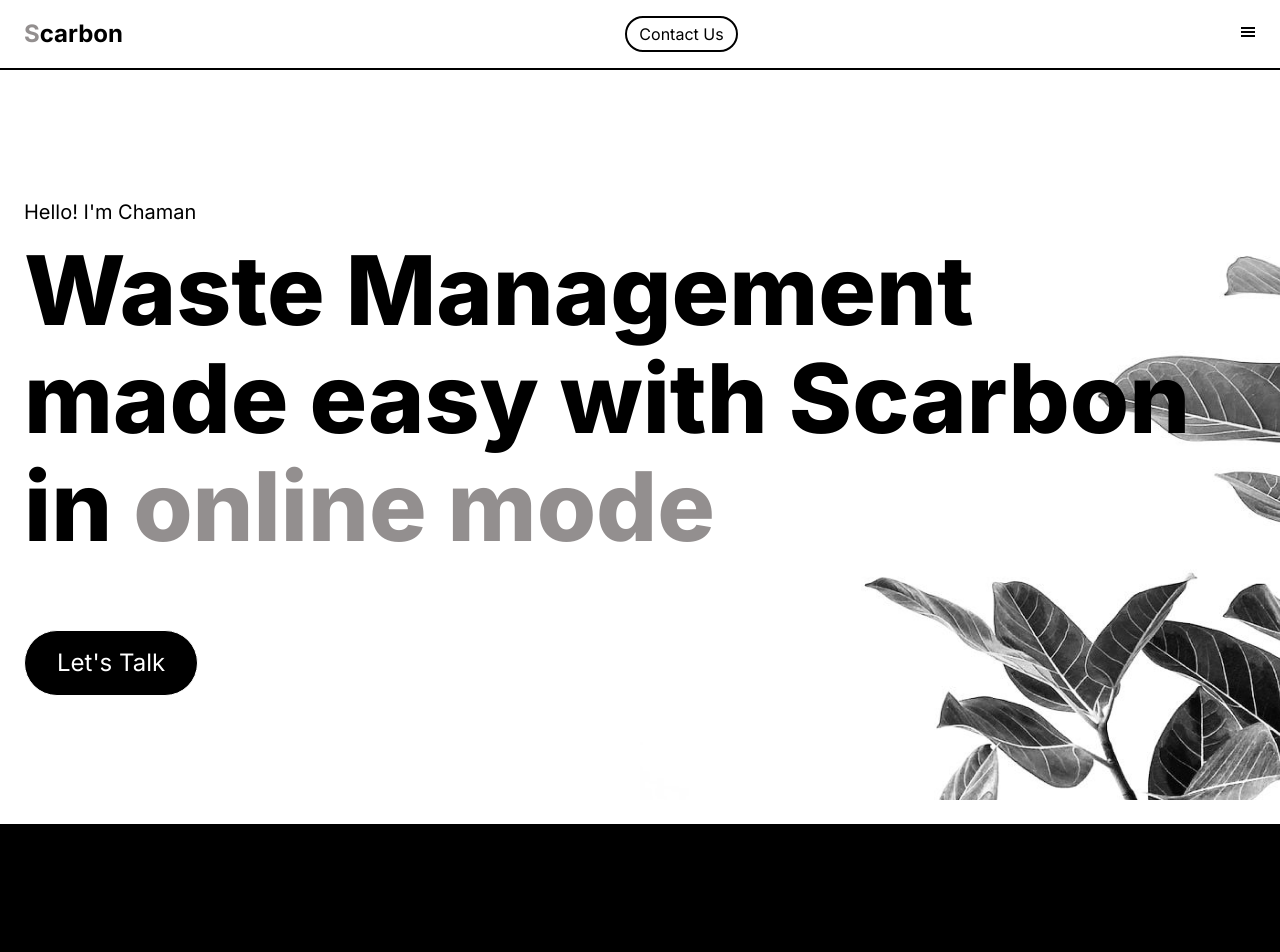
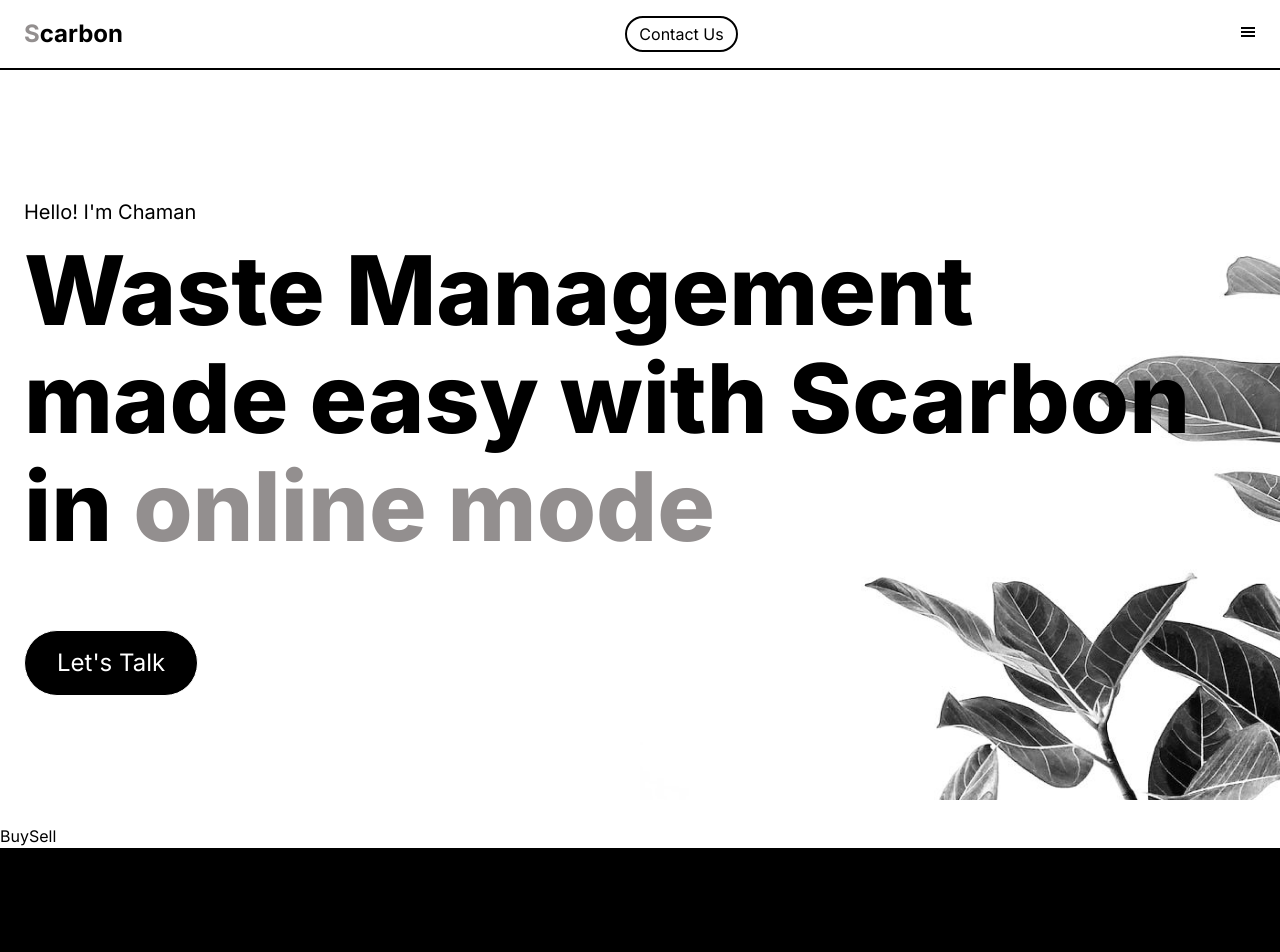
Before and after one commit to theMitocondria/vaibhav-frontend, a Next.js app: page / in a window 1280 px wide. Shown: the top 952 px of the page. Built offline with nearby package versions, Linux system fonts and the light colour scheme.

Commit message:
buy and sell

```diff
--- a/app/page.js
+++ b/app/page.js
@@ -1,3 +1,4 @@
+import BuySell from "@/component/BuySell";
 import Footer from "@/component/Footer";
 import Landing from "@/component/Landing";
 import Navbar from "@/component/Navbar";
@@ -9,7 +10,7 @@
    <div>
      <Navbar/>
      <Landing/>
-
+    <BuySell />
      <Footer />
 
    </div>
```
